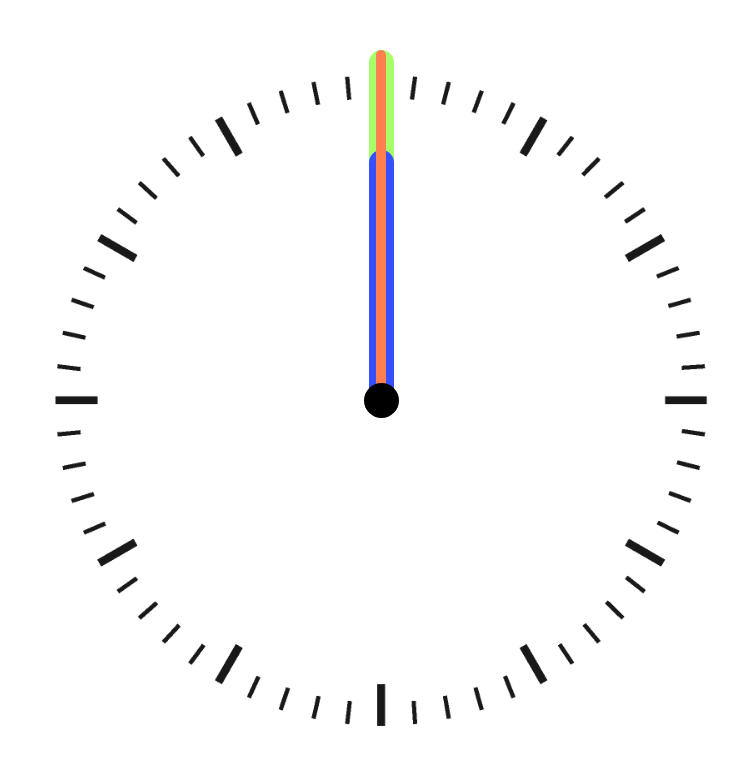
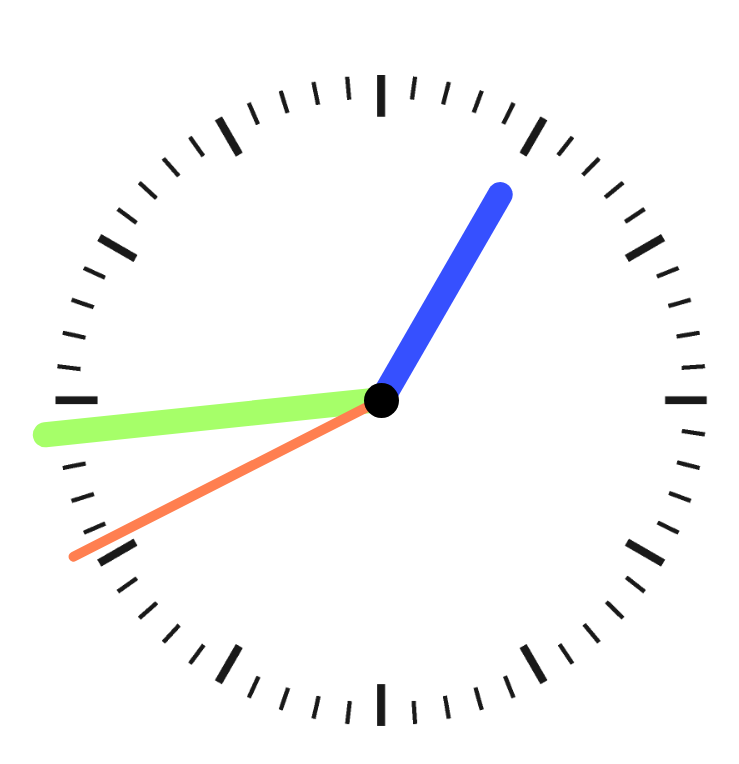
Before and after one commit to RikitoNoto/WindowClock, a Vue app: page / in a window 1280 px wide. Shown: the top 764 px of the page, without its empty margins (257-996 px from the left). Built offline with nearby package versions, Linux system fonts and the light colour scheme.

Commit message:
create the method that move analog hand

```diff
--- a/src/App.vue
+++ b/src/App.vue
@@ -8,6 +8,7 @@ const option_key = "Escape";
 
 const hour = ref(0);
 const minute = ref(0);
+const sec = ref(0);
 const display_modal = ref(false);
 
 enum ClockMode {
@@ -25,11 +26,12 @@ appWindow.setFullscreen(true);
 
 setInterval(() => {
     const current = new Date();
+
     hour.value = current.getHours();
     minute.value = current.getMinutes();
-    console.log(clock_mode.value);
+    sec.value = current.getSeconds() + (current.getMilliseconds() / 1000);
   },
-  100
+  10
 );
 
 onMounted(()=>{
@@ -43,7 +45,7 @@ onMounted(()=>{
 
 <template>
   <DigitalClock v-if="clock_mode==ClockMode.Degital" :scale=1.5 v-model:hour="hour" v-model:minute="minute"></DigitalClock>
-  <AnalogClock v-if="clock_mode==ClockMode.Analog"></AnalogClock>
+  <AnalogClock v-if="clock_mode==ClockMode.Analog" v-model:hour="hour" v-model:minute="minute" v-model:sec="sec"></AnalogClock>
   <div id="modal" class="modal" :class="{'is-active': display_modal}">
     <div class="modal-background" v-on:click="closeModal"></div>
     <div class="modal-card">
--- a/src/components/AnalogClock.vue
+++ b/src/components/AnalogClock.vue
@@ -1,14 +1,61 @@
 <script setup lang="ts">
 import Hand from './Hand.vue';
+import TimeUtil from '../helper/TimeUtil';
+import { computed } from 'vue';
+
+const props = defineProps({
+  hour: {
+    type: Number,
+    default: 0,
+  },
+  minute: {
+    type: Number,
+    default: 0,
+  },
+  sec: {
+    type: Number,
+    default: 0,
+  },
+});
+
+const emits = defineEmits(["update:hour", "update:minute", "update:sec"]);
+
+const hour = computed({
+  get() {
+    return TimeUtil.hourToDeg(props.hour);
+  },
+  set(value) {
+    emits("update:hour", value);
+  }
+});
+
+const minute = computed({
+  get() {
+    return TimeUtil.minuteToDeg(props.minute);
+  },
+  set(value) {
+    emits("update:minute", value);
+  }
+});
+
+const sec = computed({
+  get() {
+    return TimeUtil.secToDeg(props.sec);
+  },
+  set(value) {
+    emits("update:sec", value);
+  }
+});
+
 </script>
 
 <template>
   <div class="analog_clock">
     <img src="../assets/clock.png" class="analog_clock__compass"/>
     <div class="analog_clock__center_circle"></div>
-    <Hand class="analog_clock__hand_hour" :height="500" :width="250" :weight="25" :rotate="0" color="#3650FF"></Hand>
-    <Hand class="analog_clock__hand_min" :height="700" :width="250" :weight="25" :rotate="0" color="#A6FF69"></Hand>
-    <Hand class="analog_clock__hand_sec" :height="700" :width="250" :weight="10" :rotate="0" color="coral"></Hand>
+    <Hand class="analog_clock__hand_hour" :height="500" :width="250" :weight="25" :rotate="hour" color="#3650FF"></Hand>
+    <Hand class="analog_clock__hand_min" :height="700" :width="250" :weight="25" :rotate="minute" color="#A6FF69"></Hand>
+    <Hand class="analog_clock__hand_sec" :height="700" :width="250" :weight="10" :rotate="sec" color="coral"></Hand>
   </div>
 </template>
 
--- a/src/helper/TimeUtil.ts
+++ b/src/helper/TimeUtil.ts
@@ -14,4 +14,18 @@ export default class TimeUtil {
       return Number(value);
     });
   }
+
+  public static hourToDeg(hour: number): number{
+    return hour / 12 * 360;
+  }
+
+  public static minuteToDeg(minute: number): number{
+    return minute / 60 * 360;
+
+  }
+
+  public static secToDeg(sec: number): number{
+    return sec / 60 * 360;
+
+  }
 }
```
Also changed, not shown: 1 other file (tests, documents, lock files or other folders).
